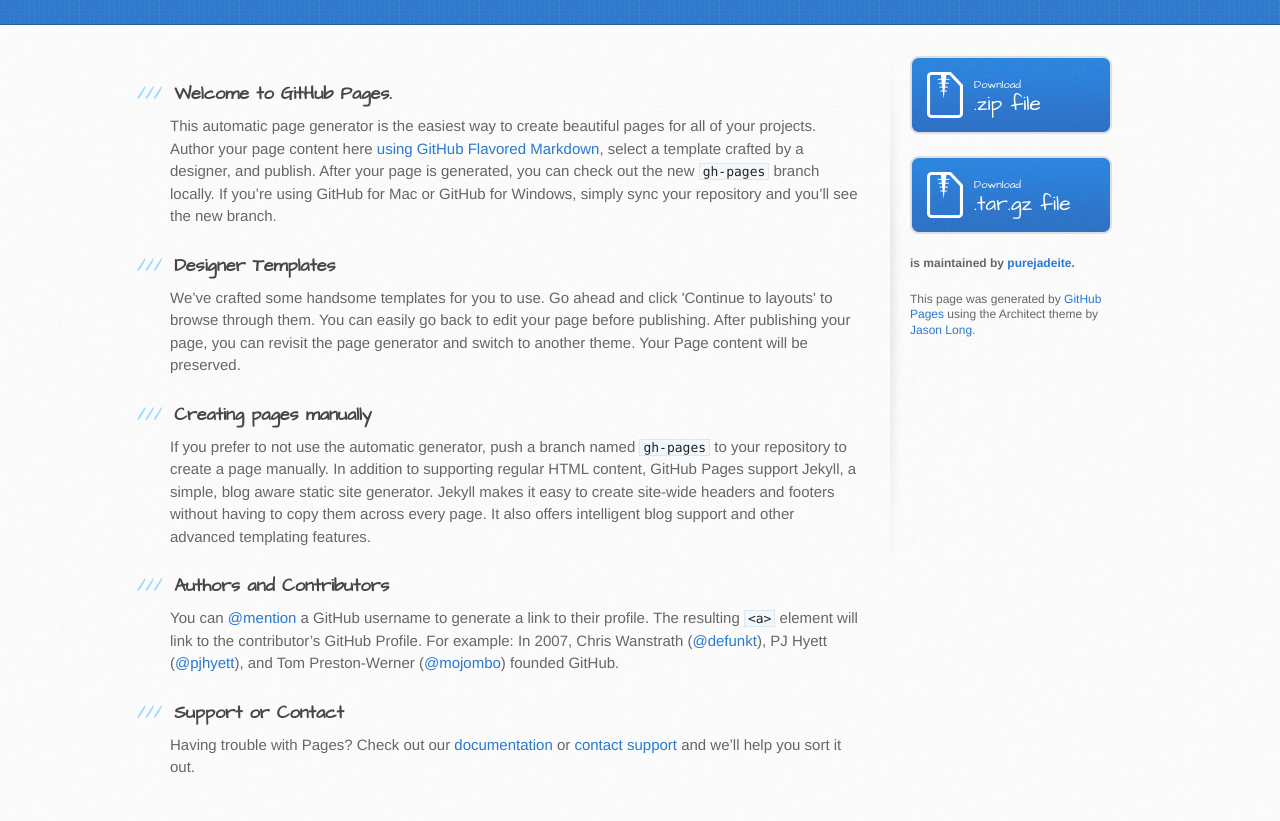
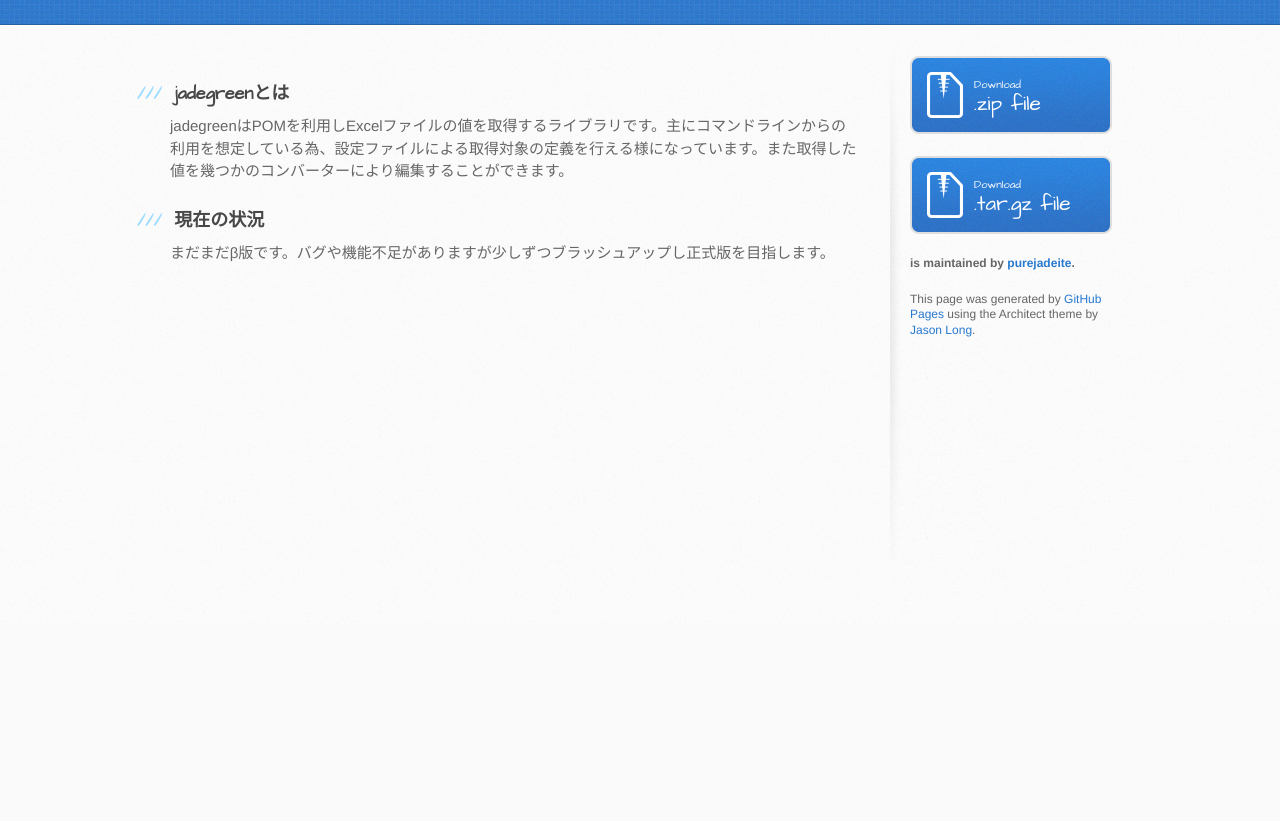
Before and after one commit to purejadeite/jadegreen, a plain HTML site: page index.html in a window 1280 px wide. Shown: the part 176-997 px from the top of the page. After the commit the page ends 800 px from the top, so only its background shows below. Drawn offline with Linux system fonts and the light colour scheme.

```diff
--- a/index.html
+++ b/index.html
@@ -20,7 +20,7 @@
     <header>
       <div class="inner">
         <h1>jadegreen</h1>
-        <h2>Java用のExcel入力ライブラリ</h2>
+        <h2>Excel入力Javaライブラリ</h2>
         <a href="https://github.com/purejadeite/jadegreen" class="button"><small>View project on</small> GitHub</a>
       </div>
     </header>
@@ -29,29 +29,14 @@
       <div class="inner clearfix">
         <section id="main-content">
           <h3>
-<a id="welcome-to-github-pages" class="anchor" href="#welcome-to-github-pages" aria-hidden="true"><span class="octicon octicon-link"></span></a>Welcome to GitHub Pages.</h3>
+<a id="jadegreenとは" class="anchor" href="#jadegreen%E3%81%A8%E3%81%AF" aria-hidden="true"><span class="octicon octicon-link"></span></a>jadegreenとは</h3>
 
-<p>This automatic page generator is the easiest way to create beautiful pages for all of your projects. Author your page content here <a href="https://guides.github.com/features/mastering-markdown/">using GitHub Flavored Markdown</a>, select a template crafted by a designer, and publish. After your page is generated, you can check out the new <code>gh-pages</code> branch locally. If you’re using GitHub for Mac or GitHub for Windows, simply sync your repository and you’ll see the new branch.</p>
+<p>jadegreenはPOMを利用しExcelファイルの値を取得するライブラリです。主にコマンドラインからの利用を想定している為、設定ファイルによる取得対象の定義を行える様になっています。また取得した値を幾つかのコンバーターにより編集することができます。</p>
 
 <h3>
-<a id="designer-templates" class="anchor" href="#designer-templates" aria-hidden="true"><span class="octicon octicon-link"></span></a>Designer Templates</h3>
+<a id="現在の状況" class="anchor" href="#%E7%8F%BE%E5%9C%A8%E3%81%AE%E7%8A%B6%E6%B3%81" aria-hidden="true"><span class="octicon octicon-link"></span></a>現在の状況</h3>
 
-<p>We’ve crafted some handsome templates for you to use. Go ahead and click 'Continue to layouts' to browse through them. You can easily go back to edit your page before publishing. After publishing your page, you can revisit the page generator and switch to another theme. Your Page content will be preserved.</p>
-
-<h3>
-<a id="creating-pages-manually" class="anchor" href="#creating-pages-manually" aria-hidden="true"><span class="octicon octicon-link"></span></a>Creating pages manually</h3>
-
-<p>If you prefer to not use the automatic generator, push a branch named <code>gh-pages</code> to your repository to create a page manually. In addition to supporting regular HTML content, GitHub Pages support Jekyll, a simple, blog aware static site generator. Jekyll makes it easy to create site-wide headers and footers without having to copy them across every page. It also offers intelligent blog support and other advanced templating features.</p>
-
-<h3>
-<a id="authors-and-contributors" class="anchor" href="#authors-and-contributors" aria-hidden="true"><span class="octicon octicon-link"></span></a>Authors and Contributors</h3>
-
-<p>You can <a href="https://github.com/blog/821" class="user-mention">@mention</a> a GitHub username to generate a link to their profile. The resulting <code>&lt;a&gt;</code> element will link to the contributor’s GitHub Profile. For example: In 2007, Chris Wanstrath (<a href="https://github.com/defunkt" class="user-mention">@defunkt</a>), PJ Hyett (<a href="https://github.com/pjhyett" class="user-mention">@pjhyett</a>), and Tom Preston-Werner (<a href="https://github.com/mojombo" class="user-mention">@mojombo</a>) founded GitHub.</p>
-
-<h3>
-<a id="support-or-contact" class="anchor" href="#support-or-contact" aria-hidden="true"><span class="octicon octicon-link"></span></a>Support or Contact</h3>
-
-<p>Having trouble with Pages? Check out our <a href="https://help.github.com/pages">documentation</a> or <a href="https://github.com/contact">contact support</a> and we’ll help you sort it out.</p>
+<p>まだまだβ版です。バグや機能不足がありますが少しずつブラッシュアップし正式版を目指します。</p>
         </section>
 
         <aside id="sidebar">
```
Also changed, not shown: params.json (+1 -1 lines).
